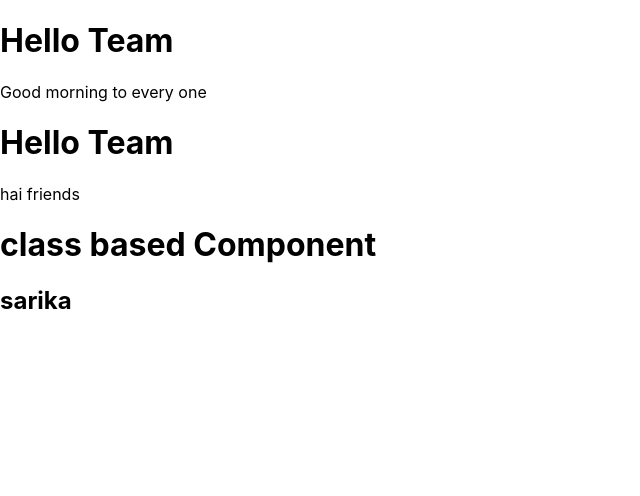
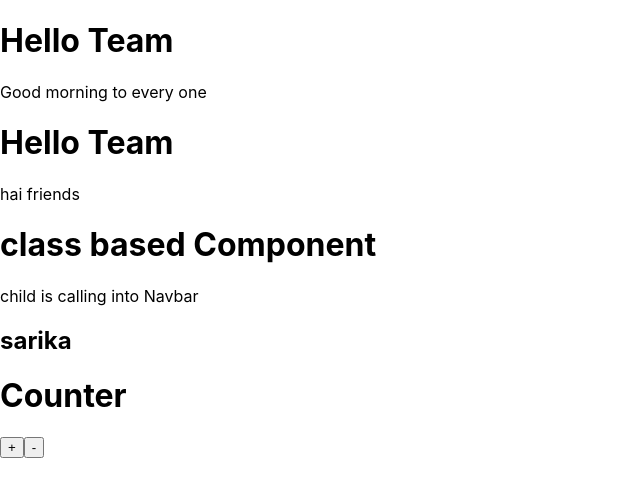
Before and after one commit to VeluruSumanvsn/ReactBatch9, a React (Create React App) app: page / in a window 1280 px wide. Shown: the top 496 px of the page, without its empty margins (0-640 px from the left). Built offline with nearby package versions, Linux system fonts and the light colour scheme.

Commit message:
class components added

```diff
--- a/src/App.js
+++ b/src/App.js
@@ -1,6 +1,7 @@
 import React from 'react';
 import Header from './Components/Header';
 import Navbar from './Components/Navbar';
+import Classincrement from './Components/Classincrement';
 
 function App() {
   return (
@@ -10,6 +11,7 @@ function App() {
         <p>Good morning to every one</p>
         <Header />
         <Navbar />
+        <Classincrement />
       </header>
     </div>
   );
--- /dev/null
+++ b/src/Components/Child.js
@@ -0,0 +1,13 @@
+import React from "react";
+
+class Child extends React.Component{
+    render(){
+        return(
+            <div>
+                <p>child is calling into Navbar</p>
+                <h2>{this.props.xyz}</h2>
+            </div>
+        )
+    }
+}
+export default Child;
--- /dev/null
+++ b/src/Components/Classincrement.js
@@ -0,0 +1,14 @@
+import React from 'react'
+
+class Classincrement extends React.Component{
+    render(){
+        return(
+            <div>
+                <h1>Counter</h1>
+                <button>+</button>
+                <button>-</button>
+            </div>
+        )
+    }
+}
+export default Classincrement;
--- a/src/Components/Navbar.js
+++ b/src/Components/Navbar.js
@@ -1,4 +1,5 @@
 import React from 'react';
+import Child from './Child';
 
 class Navbar extends React.Component{
     state={
@@ -7,8 +8,10 @@ class Navbar extends React.Component{
     render(){
     return(
         <div>
+
            <h1>class based Component</h1>
-           <h2>{this.state.name}</h2>
+           <Child xyz={this.state.name} />
+
         </div>
     )
 }
```
